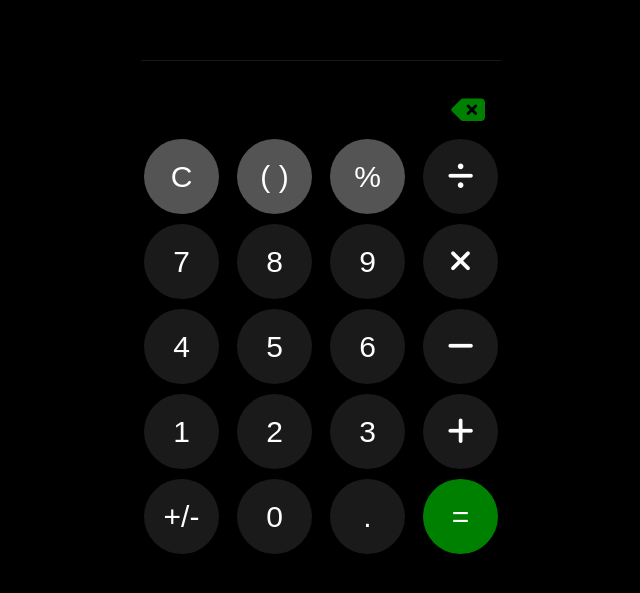
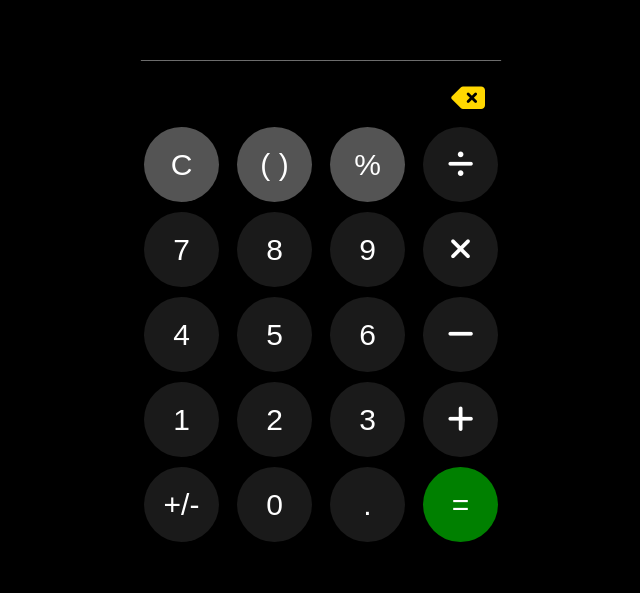
Before and after one commit to abk2191/react-calculator, a React (Vite) app: page / in a window 1280 px wide. Shown: the part 173-766 px from the top of the page, without its empty margins (319-959 px from the left). Built offline with nearby package versions, Linux system fonts and the light colour scheme.

Commit message:
Added new features

```diff
--- a/src/App.jsx
+++ b/src/App.jsx
@@ -227,7 +227,7 @@ function App() {
         </div>
 
         <div className="keyboarrd">
-          <span style={{ color: "#1a1a1a", marginBottom: "20px" }}>
+          <span style={{ color: "grey", marginBottom: "8px" }}>
             _____________________________________________
           </span>
           <div className="delete-btn-div">
--- a/src/index.css
+++ b/src/index.css
@@ -37,7 +37,7 @@
 .delete-button {
   background: none;
   border: none;
-  color: green;
+  color: gold;
   font-size: 30px;
 }
 
```
